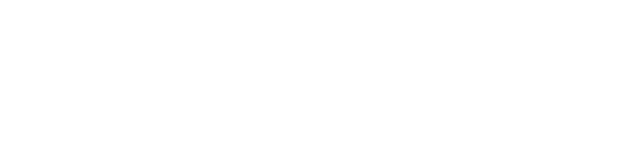
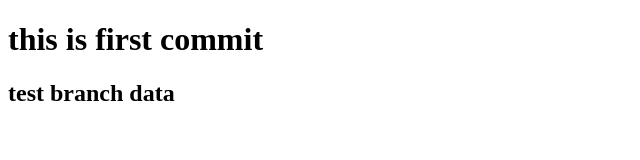
Before and after one commit to suryanarla/vscode, a plain HTML site: page index.html in a window 1280 px wide. Shown: the whole page, without its empty margins (0-640 px from the left). Drawn offline with Linux system fonts and the light colour scheme.

Commit message:
test branch

```diff
--- a/index.html
+++ b/index.html
@@ -6,5 +6,8 @@
     <meta name="viewport" content="width=device-width, initial-scale=1.0" />
     <title>Document</title>
   </head>
-  <body></body>
+  <body>
+    <h1>this is first commit</h1>
+    <h2>test branch data</h2>
+  </body>
 </html>
```
